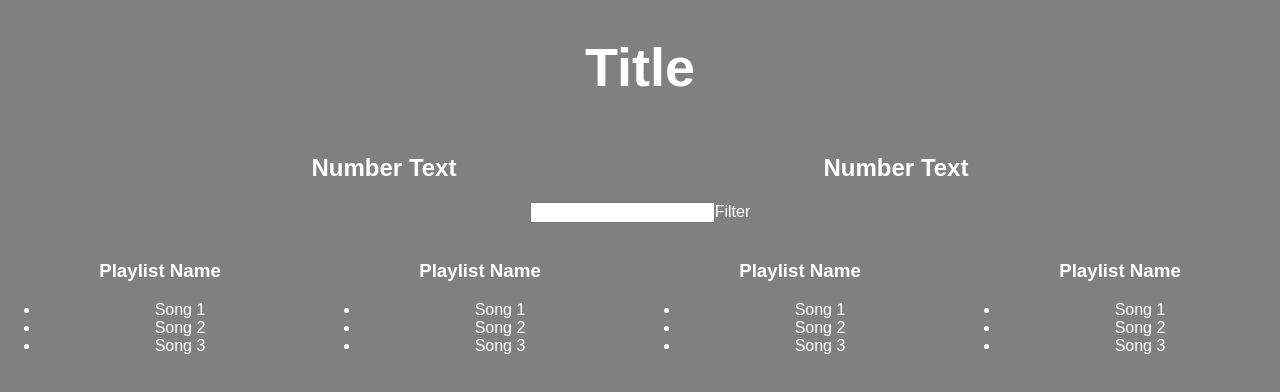
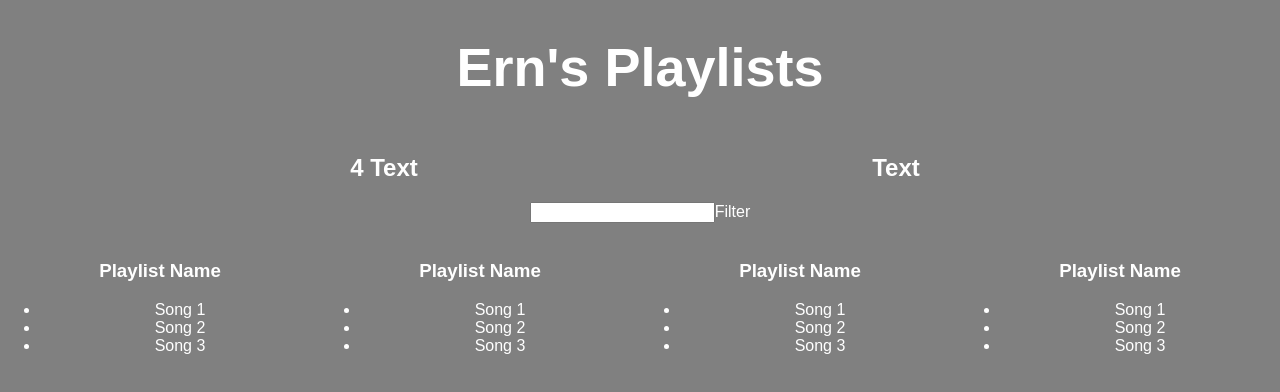
Before and after one commit to WeiErn/playlists, a React (Create React App) app: page / in a window 1280 px wide. Shown: the top 392 px of the page. Built offline with nearby package versions, Linux system fonts and the light colour scheme.

Commit message:
using JavaScript && operator

```diff
--- a/src/App.js
+++ b/src/App.js
@@ -7,11 +7,35 @@ let defaultStyle = {
     color: defaultTextColor
 };
 
+let fakeServerData = {
+    user: {
+        name: 'Ern',
+        playlists: [
+            {
+                name: 'My favorites',
+                songs: ['A', 'B', 'C']
+            },
+            {
+                name: 'Workout',
+                songs: ['D', 'E', 'F']
+            },
+            {
+                name: 'Slow Jams',
+                songs: ['G', 'H', 'I']
+            },
+            {
+                name: 'Focus',
+                songs: ['J', 'K', 'L']
+            }
+        ]
+    }
+}
+
 class Aggregate extends Component {
     render() {
         return (
-            <div style={{width: "40%", display: 'inline-block'}}>
-                <h2 style={{color: defaultTextColor}}>Number Text</h2>
+            <div style={{width: "40%", display: 'inline-block', color: defaultTextColor}}>
+                <h2>{this.props.playlists && this.props.playlists.length} Text</h2>
             </div>
         );
     }
@@ -46,11 +70,25 @@ class Playlist extends Component {
 }
 
 class App extends Component {
+    constructor() {
+        super();
+        this.state = {serverData: {}};
+    }
+
+    componentDidMount() {
+        setTimeout(() => {
+            this.setState({serverData: fakeServerData});
+        }, 1000);
+    }
   render() {
     return (
       <div className="App">
-        <h1 style={{...defaultStyle, 'font-size': '54px'}}>Title</h1>
-        <Aggregate/>
+          {this.state.serverData.user &&
+          <div>
+              <h1 style={{...defaultStyle, 'font-size': '54px'}}>
+                  {this.state.serverData.user.name}'s Playlists
+              </h1>
+              <Aggregate playlists={this.state.serverData.user.playlists}/>
               <Aggregate/>
               <Filter/>
               <Playlist/>
@@ -58,6 +96,8 @@ class App extends Component {
               <Playlist/>
               <Playlist/>
           </div>
+          }
+      </div>
     );
   }
 }
```
Lines whose indentation alone changed are shown as unchanged.
